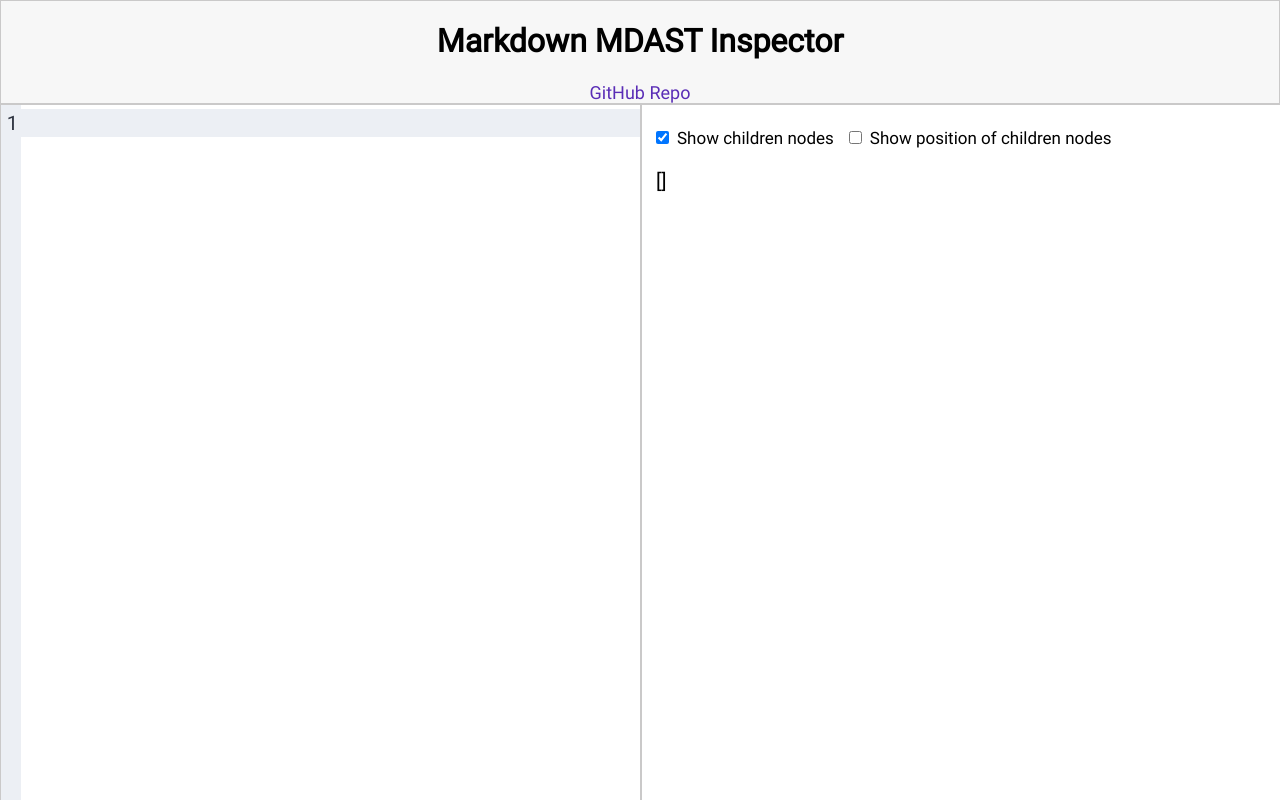
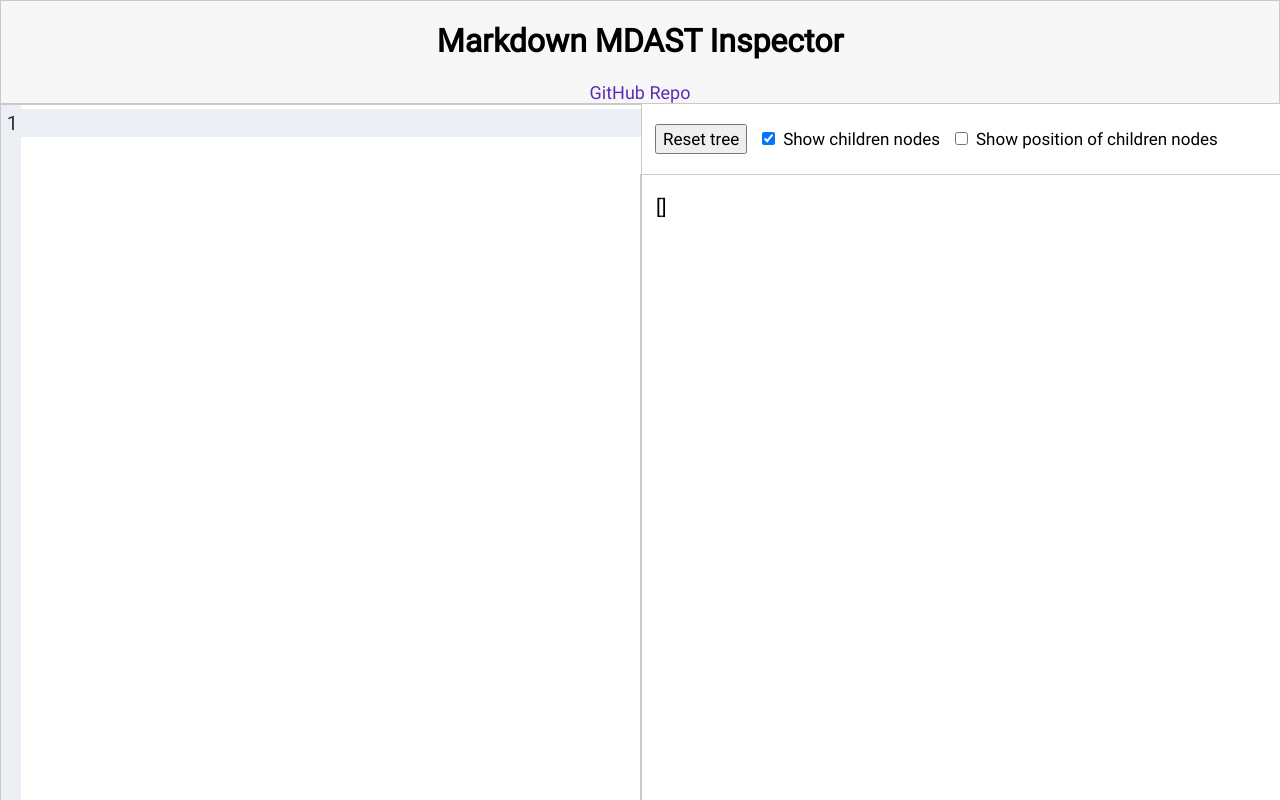
Before and after one commit to alexwkleung/MDAST-Inspector, a website built with Vite: page index.html in a window 1280 px wide. Both pictures are taken after a click on the checkbox "Show children nodes". Built offline with nearby package versions, Linux system fonts and the light colour scheme.

Commit message:
Fixed children and position node switching and added reset tree button

```diff
--- a/package.json
+++ b/package.json
@@ -39,7 +39,6 @@
     "@codemirror/state": "^6.2.1",
     "@codemirror/view": "^6.16.0",
     "@lezer/highlight": "^1.1.6",
-    "mdast-util-from-markdown": "^2.0.0",
-    "unist-util-visit": "^5.0.0"
+    "mdast-util-from-markdown": "^2.0.0"
   }
 }
--- a/src/dom/dom.ts
+++ b/src/dom/dom.ts
@@ -1,6 +1,5 @@
 import { mdastFromMarkdown } from "../utils/parser"
 import { CMEditorView } from "../codemirror/cm-view"
-import { visit } from 'unist-util-visit'
 
 export function createInitDOM(): void {
     //main container
@@ -45,6 +44,11 @@
     treePreviewContainer.setAttribute("id", "tree-preview-container-right");
     mainContainer.appendChild(treePreviewContainer);
 
+    //tree property container
+    const treePropertyContainer: HTMLDivElement = document.createElement('div');
+    treePropertyContainer.setAttribute("id", "tree-property-container");
+    mainContainer.insertBefore(treePropertyContainer, treePreviewContainer);
+
     //tree preview content container
     const treePreviewContentContainer: HTMLDivElement = document.createElement('div');
     treePreviewContentContainer.setAttribute("id", "tree-preview-content-container");
@@ -60,7 +64,7 @@
  */
 export function createDefaultTreePreview(showDefaultTree: boolean, showChildren: boolean, showPosition: boolean): void {
     //check if tree preview node exists
-    if((document.getElementById('tree-preview-content') as HTMLElement)) {
+    if((document.getElementById('tree-preview-content') as HTMLElement) !== null) {
         //remove node
         (document.getElementById('tree-preview-content') as HTMLElement).remove();
     }
@@ -111,11 +115,6 @@
         treeTextNode = document.createTextNode(JSON.stringify(mdastFromMarkdown(CMEditorView.editorView.state.doc.toString()), null, 2));
         treeCode.appendChild(treeTextNode);
     }
-
-    //temp (remove later)
-    visit(mdastFromMarkdown(CMEditorView.editorView.state.doc.toString()), (node, index, parent) => {
-        console.log([node ? node.value : index, parent ? parent.type : index]);
-    })
 }
 
 export function createTreePreviewPropertyCheckboxes(): void {
@@ -124,7 +123,7 @@
     childrenLabel.setAttribute("for", "children-input");
     childrenLabel.setAttribute("id", "children-label");
     childrenLabel.textContent = "Show children nodes";
-    (document.getElementById('tree-preview-container-right') as HTMLElement).insertBefore(childrenLabel, (document.getElementById('tree-preview-container-right') as HTMLElement).firstChild);
+    (document.getElementById('tree-property-container') as HTMLElement).appendChild(childrenLabel);
 
     //children input
     const childrenInput: HTMLInputElement = document.createElement('input');
@@ -133,14 +132,16 @@
     childrenInput.setAttribute("class", "children-input-target");
     childrenInput.setAttribute("name", "children-checkbox");
     childrenInput.setAttribute("not-checked", "");
-    (document.getElementById('tree-preview-container-right') as HTMLElement).insertBefore(childrenInput, childrenLabel);
+    childrenInput.checked = false;
+    (document.getElementById('tree-property-container') as HTMLElement).insertBefore(childrenInput, (document.getElementById('tree-property-container') as HTMLElement).firstChild);
 
     //position label
     const positionLabel: HTMLLabelElement = document.createElement('label');
     positionLabel.setAttribute("for", "position-input");
     positionLabel.setAttribute("id", "position-label");
     positionLabel.textContent = "Show position of children nodes";
-    (document.getElementById('tree-preview-container-right') as HTMLElement).insertBefore(positionLabel, (document.getElementById('tree-preview-content-container') as HTMLElement));
+    (document.getElementById('tree-property-container') as HTMLElement).appendChild(positionLabel);
+    //(document.getElementById('tree-preview-container-right') as HTMLElement).insertBefore(positionLabel, (document.getElementById('tree-preview-content-container') as HTMLElement));
 
     //position input
     const positionInput: HTMLInputElement = document.createElement('input');
@@ -149,5 +150,14 @@
     positionInput.setAttribute("class", "position-input-target");
     positionInput.setAttribute("name", "position-checkbox");
     positionInput.setAttribute("not-checked", "");
-    (document.getElementById('tree-preview-container-right') as HTMLElement).insertBefore(positionInput, positionLabel);
+    positionInput.checked = false;
+    (document.getElementById('tree-property-container') as HTMLElement).insertBefore(positionInput, positionLabel);
 }
+
+export function createTreePreviewPropertyButtons(): void {
+    //reset preview tree button
+    const resetPreviewTree: HTMLButtonElement = document.createElement('button');
+    resetPreviewTree.setAttribute("id", "reset-preview-tree");
+    resetPreviewTree.textContent = "Reset tree";
+    (document.getElementById('tree-property-container') as HTMLElement).insertBefore(resetPreviewTree, ((document.getElementById('children-input') as HTMLElement)));
+}
--- a/src/index.ts
+++ b/src/index.ts
@@ -1,6 +1,6 @@
-import { createInitDOM, createDefaultTreePreview, createTreePreviewPropertyCheckboxes } from './dom/dom'
+import { createInitDOM, createDefaultTreePreview, createTreePreviewPropertyCheckboxes, createTreePreviewPropertyButtons } from './dom/dom'
 import { CMEditorView } from './codemirror/cm-view'
-import { editorListener, treePreviewPropertyCheckboxListener } from './utils/event'
+import { editorListener, treePreviewPropertyCheckboxListener, treePreviewPropertyButtonListener } from './utils/event'
 
 import './styles/style.css'
 
@@ -14,6 +14,9 @@
     //create tree preview property checkboxes
     createTreePreviewPropertyCheckboxes();
 
+    //create tree preview property buttons
+    createTreePreviewPropertyButtons();
+
     //create default tree preview
     createDefaultTreePreview(true, false, false);
 
@@ -22,5 +25,8 @@
 
     //tree preview property checkbox listener
     treePreviewPropertyCheckboxListener();
+
+    //tree preview property button listener
+    treePreviewPropertyButtonListener();
 }
 main();
--- a/src/styles/style.css
+++ b/src/styles/style.css
@@ -45,6 +45,12 @@
     border: 1px solid rgb(202, 201, 201);
 }
 
+#tree-property-container {
+    margin-left: 50%;
+    margin-top: 20px;
+    margin-bottom: 20px;
+}
+
 #tree-preview-container-right {
     position: fixed;
     width: calc(100% - 50%);
@@ -54,7 +60,10 @@
     overflow-x: scroll;
     font-size: 20px;
     border: 1px solid rgb(202, 201, 201);
-    padding-top: 20px;
+}
+
+#tree-preview-content {
+    padding-bottom: 200px;
 }
 
 .cm-editor {
@@ -75,3 +84,12 @@
     padding-left: 5px;
     font-size: 17px;
 }
+
+#reset-preview-tree {
+    user-select: none;
+    /*padding-left: 5px;*/
+    padding-top: 3px;
+    padding-bottom: 3px;
+    margin-left: 15px;
+    font-size: 17px;
+}
--- a/src/utils/event.ts
+++ b/src/utils/event.ts
@@ -63,6 +63,7 @@
     }
 }, 500);
 
+//editor listener
 export function editorListener(): void {
     (document.getElementById('editor-container-left') as HTMLElement).addEventListener('keyup', editorDebounce);
 }
@@ -79,6 +80,8 @@
                 //remove not-checked attribute
                 el.removeAttribute('not-checked');
 
+                el.checked = true;
+
                 //show default tree preview
                 if((document.getElementById('tree-preview-content-container') as HTMLElement) !== null && ((document.getElementById('tree-preview-content') as HTMLElement) === null)) {
                     createDefaultTreePreview(true, false, false);
@@ -87,14 +90,21 @@
                 el.setAttribute("not-checked", "");
 
                 el.removeAttribute("checked");
+
+                el.checked = false;
+
+                //create default tree preview
+                createDefaultTreePreview(true, false, false);
             }
 
-            if(el.classList.contains('children-input-target')) {
+            if(el.classList.contains('children-input-target') && (document.querySelector('.children-input-target') as HTMLElement).hasAttribute("checked")) {
                 console.log("children");
 
                 if((document.querySelector('.position-input-target') as HTMLElement).hasAttribute("checked")) {
-                    el.setAttribute("not-checked", "");
-                    el.removeAttribute('checked');
+                    (document.querySelector('.position-input-target') as HTMLElement).setAttribute("not-checked", "");
+                    (document.querySelector('.position-input-target') as HTMLElement).removeAttribute('checked');
+
+                    (document.querySelector('.position-input-target') as HTMLInputElement).checked = false;
                 }
 
                 //dispose editor listener
@@ -117,12 +127,14 @@
                     //invoke editor listener
                     editorListener();
                 }
-            } else if(el.classList.contains('position-input-target')) {
+            } else if(el.classList.contains('position-input-target') && (document.querySelector('.position-input-target') as HTMLElement).hasAttribute("checked")) {
                 console.log("position");
 
                 if((document.querySelector('.children-input-target') as HTMLElement).hasAttribute("checked")) {
-                    el.setAttribute("not-checked", "");
-                    el.removeAttribute('checked');
+                    (document.querySelector('.children-input-target') as HTMLElement).setAttribute("not-checked", "");
+                    (document.querySelector('.children-input-target') as HTMLElement).removeAttribute('checked');
+
+                    (document.querySelector('.children-input-target') as HTMLInputElement).checked = false;
                 }
 
                 evt.dispose(
@@ -145,3 +157,38 @@
         })
     });
 }
+
+export function treePreviewPropertyButtonListener(): void {
+    ((document.getElementById('reset-preview-tree') as HTMLElement)).addEventListener('click', () => {
+        console.log("reset preview tree");
+
+        //logic to reset tree to default:
+        //create default tree preview
+        //dispose editor event
+        //invoke editor listener
+        //uncheck all input elements if they were checked
+
+        createDefaultTreePreview(true, false, false);
+
+        evt.dispose(
+            (document.getElementById('editor-container-left') as HTMLElement),
+            "keyup",
+            editorDebounce,
+            undefined,
+            "disposed editor listener"
+        );
+
+        editorListener();
+
+        //if children input has checked attribute
+        if((document.getElementById('children-input') as HTMLElement).hasAttribute("checked")) {
+            //set check attribute to false
+            (document.getElementById('children-input') as HTMLInputElement).checked = false;
+        //if position input has checked attribute
+        } else if((document.getElementById('position-input') as HTMLElement).hasAttribute("checked")) {
+            ((document.getElementById('position-input') as HTMLInputElement)).checked = false;
+        } else {
+            return;
+        }
+    })
+}
```
Also changed, not shown: 1 other file.
